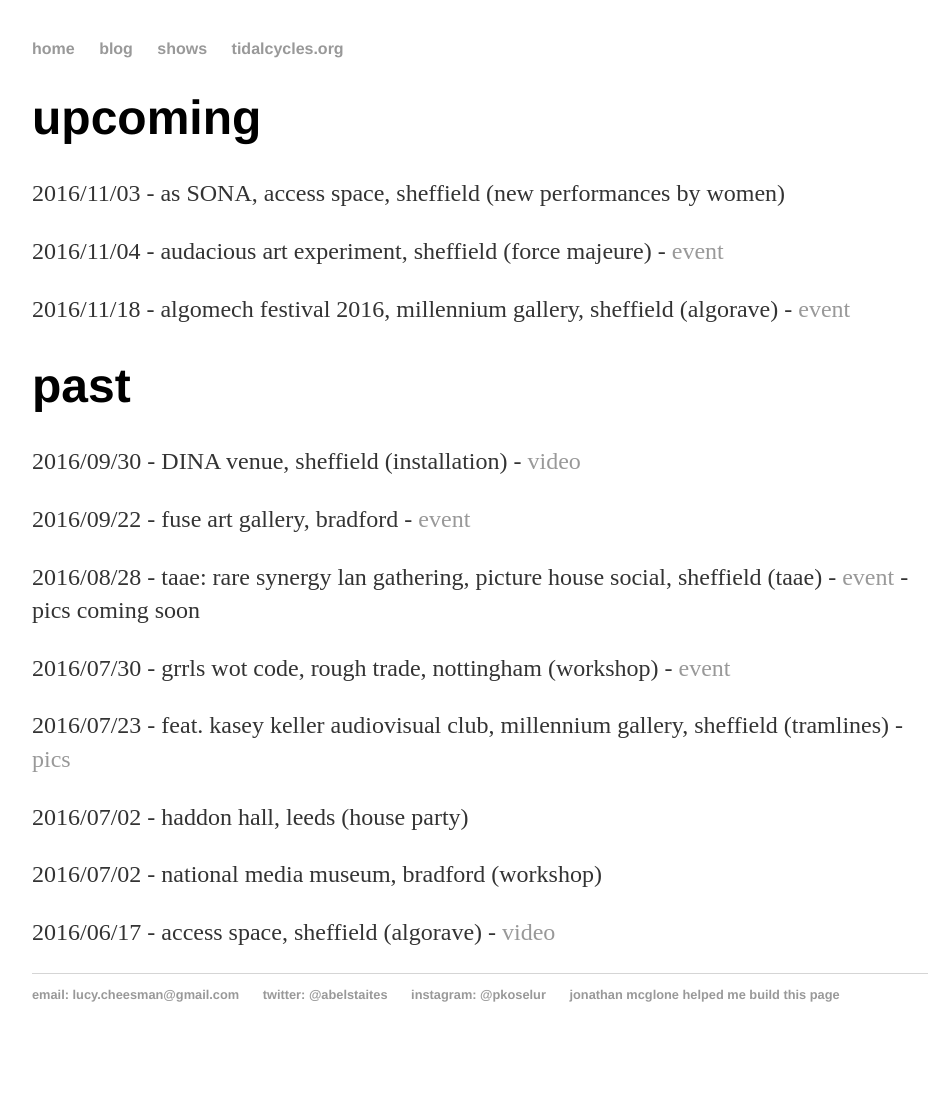
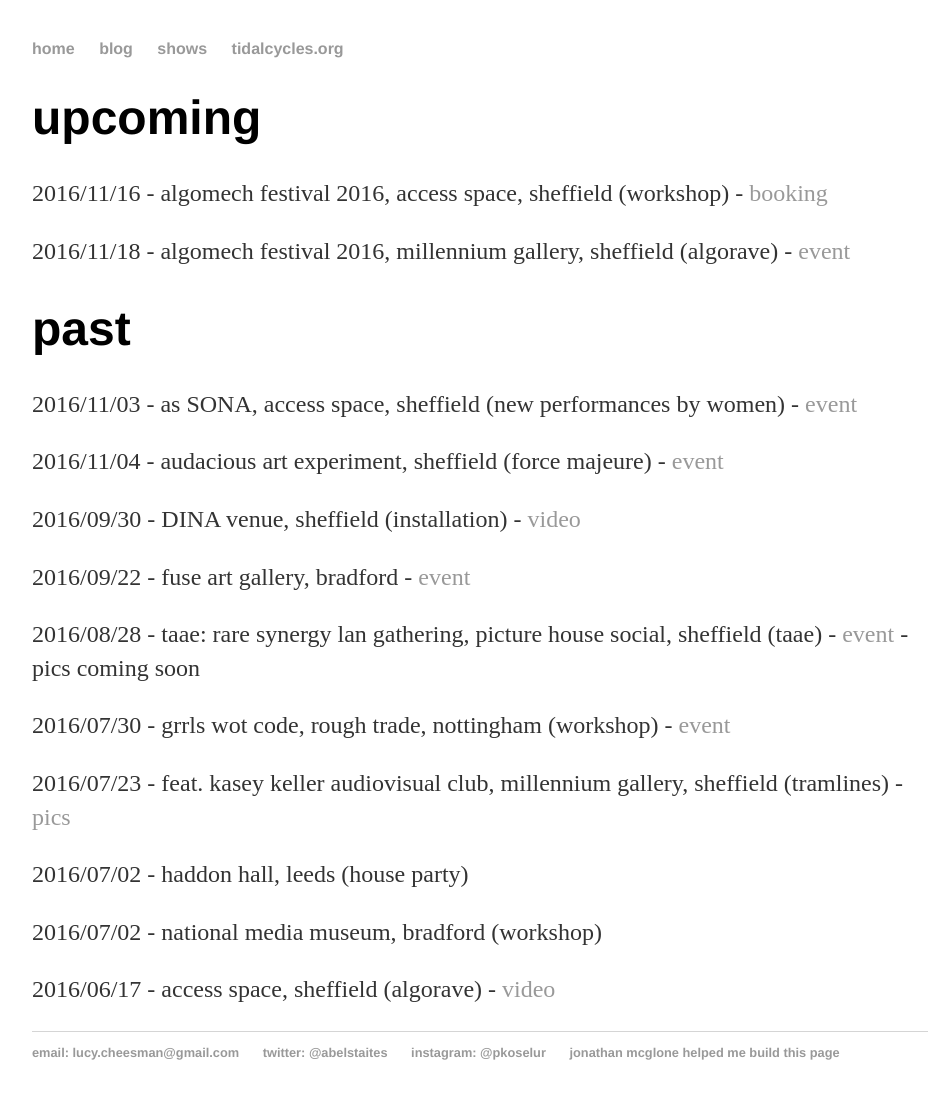
Before and after one commit to heavy-lifting/heavy-lifting.github.io, a Jekyll site: the page built from shows.html, in a window 1280 px wide. Shown: the whole page, without its empty margins (160-1099 px from the left). Built offline with Jekyll 4.4.1, drawn with Linux system fonts in a browser that asks for light colours; before the commit the page ends 1042 px from its top, so only the background shows below that.

Commit message:
Update shows.html

```diff
--- a/shows.html
+++ b/shows.html
@@ -5,13 +5,14 @@ title: shows
 
 <div class="upcoming"> <!-- DON'T FORGET TO UPDATE THE 'INDEX' PAGE TOO-->
 	<h1>upcoming</h1>
-	<p>2016/11/03 - as SONA, access space, sheffield (new performances by women)<p>
-<p>2016/11/04 - audacious art experiment, sheffield (force majeure) - <a href="https://www.facebook.com/events/682156375281117/" target="_blank">event</a><p>
+	<p>2016/11/16 - algomech festival 2016, access space, sheffield (workshop) - <a href="https://www.eventbrite.co.uk/e/algorave-academy-tickets-28186226763" target="_blank">booking</a></p>
 	<p>2016/11/18 - algomech festival 2016, millennium gallery, sheffield (algorave) - <a href="https://www.facebook.com/events/296099617423371/" target="_blank">event</a></p>
 </div><!-- /.blurb -->
 
- <div class="past"> <!-- DON'T FORGET TO UPDATE THE 'INDEX PAGE TOO-->
+<div class="past"> <!-- DON'T FORGET TO UPDATE THE 'INDEX' PAGE TOO-->
 	<h1>past</h1>
+	<p>2016/11/03 - as SONA, access space, sheffield (new performances by women) - <a href="https://www.facebook.com/events/1795038670716823/" target="_blank">event</a><p>
+	<p>2016/11/04 - audacious art experiment, sheffield (force majeure) - <a href="https://www.facebook.com/events/682156375281117/" target="_blank">event</a><p>
 	<p>2016/09/30 - DINA venue, sheffield (installation) - <a href="https://www.youtube.com/watch?v=dfuBBIPcKPk" target="_blank">video</a><p>
 	<p>2016/09/22 - fuse art gallery, bradford - <a href="https://www.facebook.com/events/1166812990053320/" target="_blank">event</a><p>
 	<p>2016/08/28 - taae: rare synergy lan gathering, picture house social, sheffield (taae) - <a href="https://www.facebook.com/events/854462511325080/" target="_blank">event</a> - pics coming soon</p>
```
Lines whose indentation alone changed are shown as unchanged.
